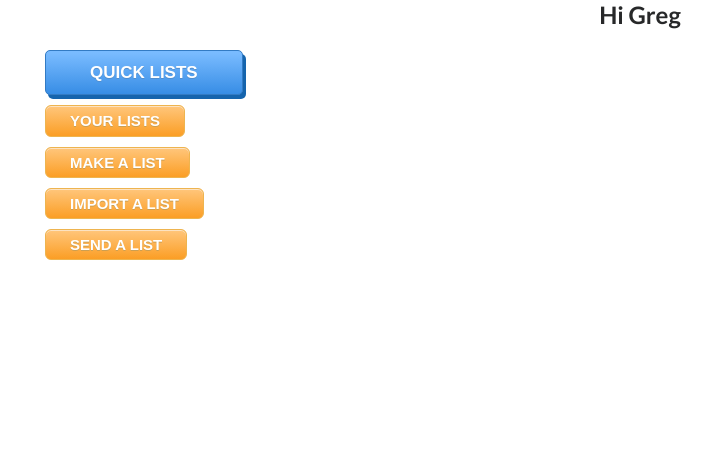
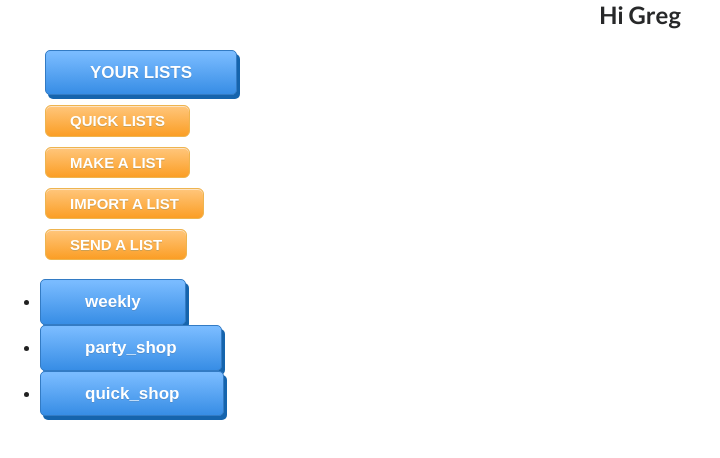
Before and after one commit to GregatGit/go-shop, a React (Create React App) app: page / in a window 1280 px wide. Shown: the top 458 px of the page, without its empty margins (0-720 px from the left). Built offline with nearby package versions, Linux system fonts and the light colour scheme.

Commit message:
add Your Lists Option

```diff
--- a/src/components/HomePage.js
+++ b/src/components/HomePage.js
@@ -2,15 +2,17 @@ import React from 'react'
 import { connect } from 'react-redux'
 import { selectChosen, filterList } from '../actions'
 import Lists from './Lists'
+import YourLists from './YourLists'
 import './styles.scss'
 
 class HomePage extends React.Component {
-  state = { user: 'Greg' }
+  state = { user: 'Greg', show: 'Lists' }
 
   render() {
     return (
       <div>
         <Lists name={this.state.user} />
+        <YourLists />
       </div>
     )
   }
--- a/src/components/Lists.js
+++ b/src/components/Lists.js
@@ -5,11 +5,11 @@ const Lists = ({ name }) => {
     <div>
       <h2>Hi {name}</h2>
       <ul className="myList">
-        <li>
-          <button className="myButton">QUICK LISTS</button>
+      <li>
+          <button className="myButton">YOUR LISTS</button>
         </li>
         <li>
-          <button className="myButtonOff">YOUR LISTS</button>
+          <button className="myButtonOff">QUICK LISTS</button>
         </li>
         <li>
           <button className="myButtonOff">MAKE A LIST</button>
--- /dev/null
+++ b/src/components/YourLists.js
@@ -0,0 +1,29 @@
+import React from 'react'
+import { connect } from 'react-redux'
+
+const YourLists = ({ lists }) => {
+
+  const createListButton = (list) => {
+    const listOfList = Object.keys(list)
+    return listOfList.map(name => {
+      return (
+        <li key={name}>
+          <button className="myButton">{lists[name].name}</button>
+        </li>
+      )
+    })
+  }
+  return (
+    <ul>
+      {lists && createListButton(lists)}
+    </ul>
+  )
+}
+
+const mapStateToProps = (state, ownProps) => {
+  return {
+    lists: state.lists
+  }
+}
+
+export default connect(mapStateToProps)(YourLists)
```
